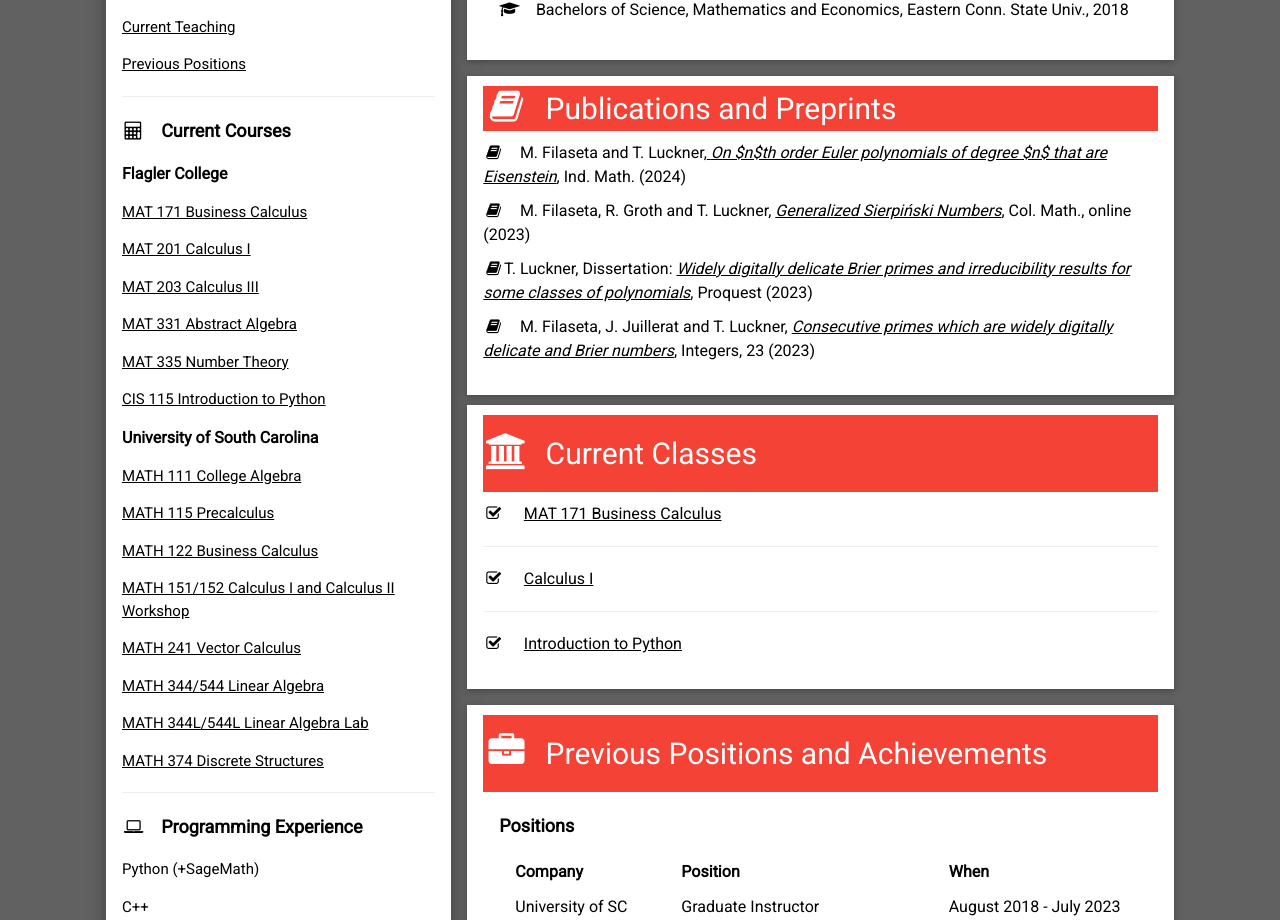
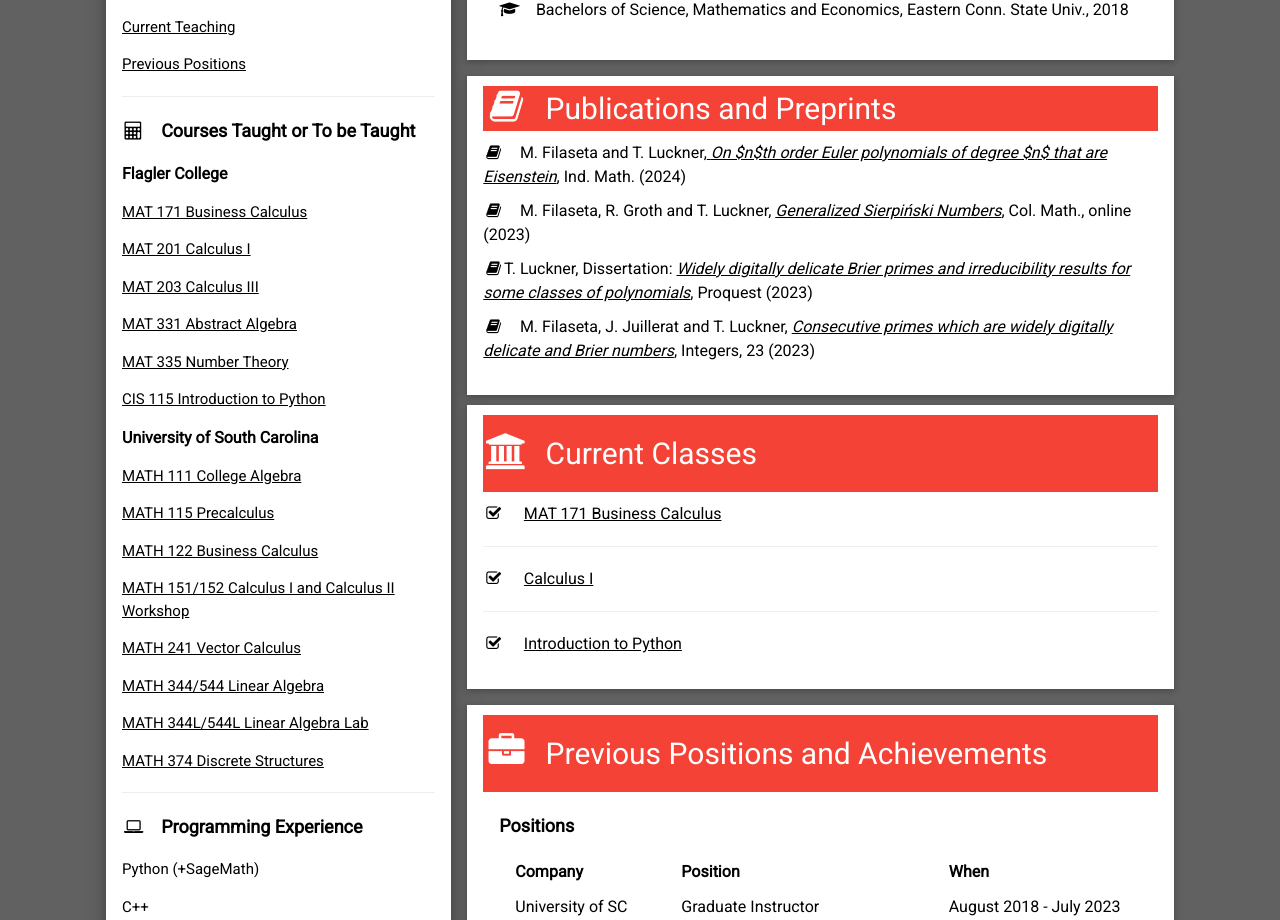
Before and after one commit to tluckner/website, a plain HTML site: page index.html in a window 1280 px wide. Shown: the part 940-1860 px from the top of the page. Drawn offline with nearby package versions, Linux system fonts and the light colour scheme.

Commit message:
Update index.html

```diff
--- a/index.html
+++ b/index.html
@@ -56,7 +56,7 @@ ul.a {
 
           <hr>
 
-                    <p class="w3-large"><b><i class="fa fa-calculator fa-fw w3-margin-right w3-text-black"></i>Current Courses</b></p>
+                    <p class="w3-large"><b><i class="fa fa-calculator fa-fw w3-margin-right w3-text-black"></i>Courses Taught or To be Taught</b></p>
 		 	<h6 class="w3-opacity, w3-text-black"><b>Flagler College </b></h6>
 		 	<p> <a href=MAT171.html> MAT 171 Business Calculus </a> </p>
 			<p> <a href=MATH151152s21/MATH_151152_s21.html> MAT 201 Calculus I </a> </p>
```
